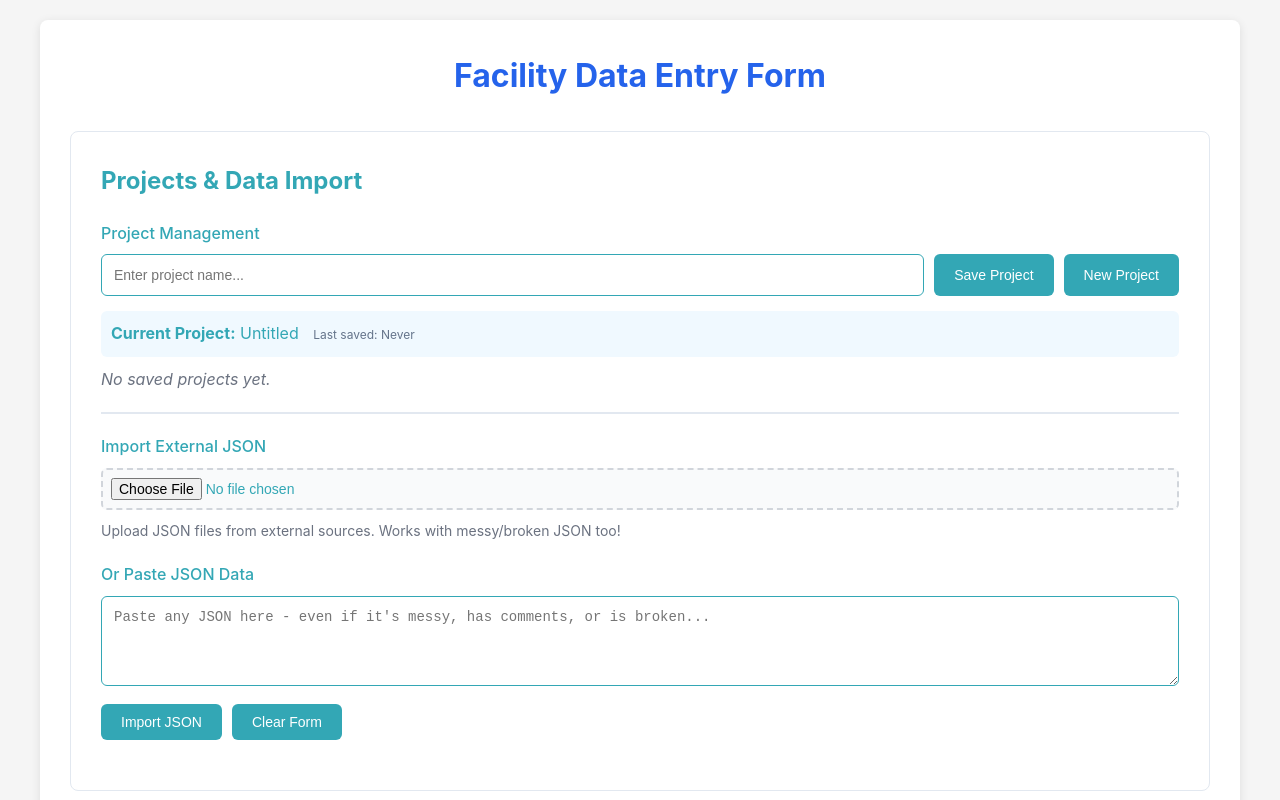
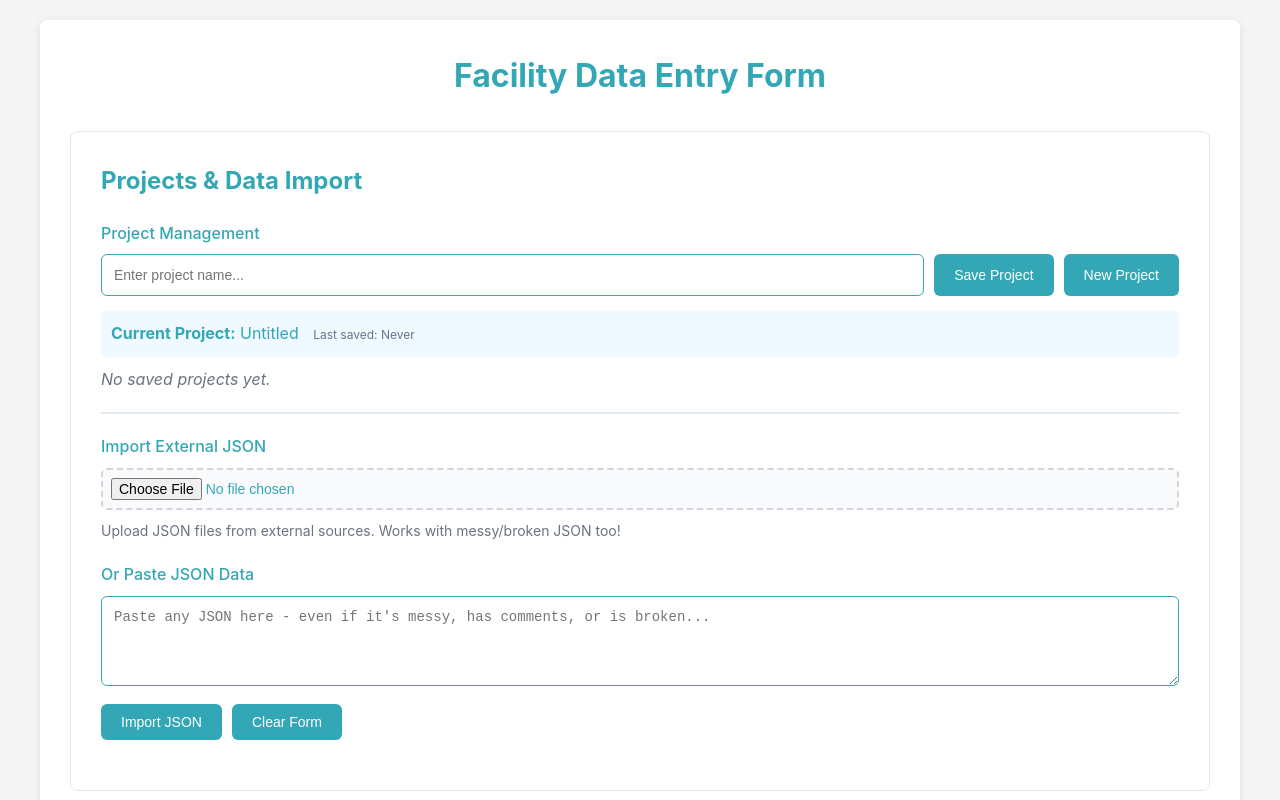
Before and after one commit to carlygaejepsen/json-editor, a plain HTML site: page index.html in a window 1280 px wide. Shown: the top 800 px of the page. Drawn offline with Linux system fonts and the light colour scheme.

Commit message:
Update index.html

```diff
--- a/index.html
+++ b/index.html
@@ -31,7 +31,7 @@
         h1 {
             text-align: center;
             margin-bottom: 30px;
-            color: #2563eb;
+            color: #33A7B5;
         }
 
         .facility-controls {
```
